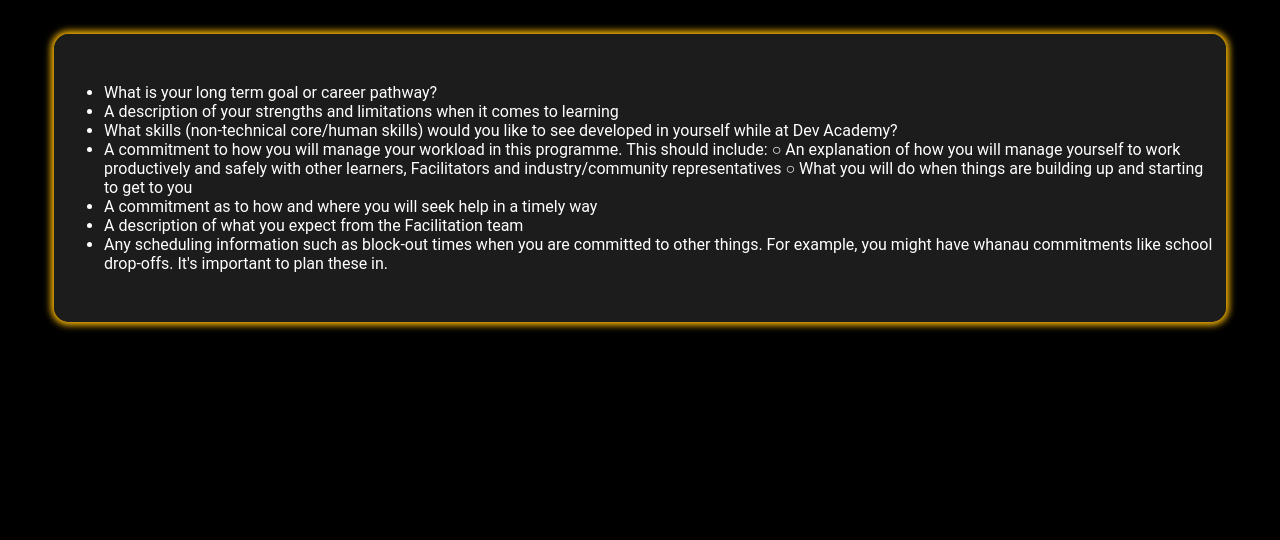
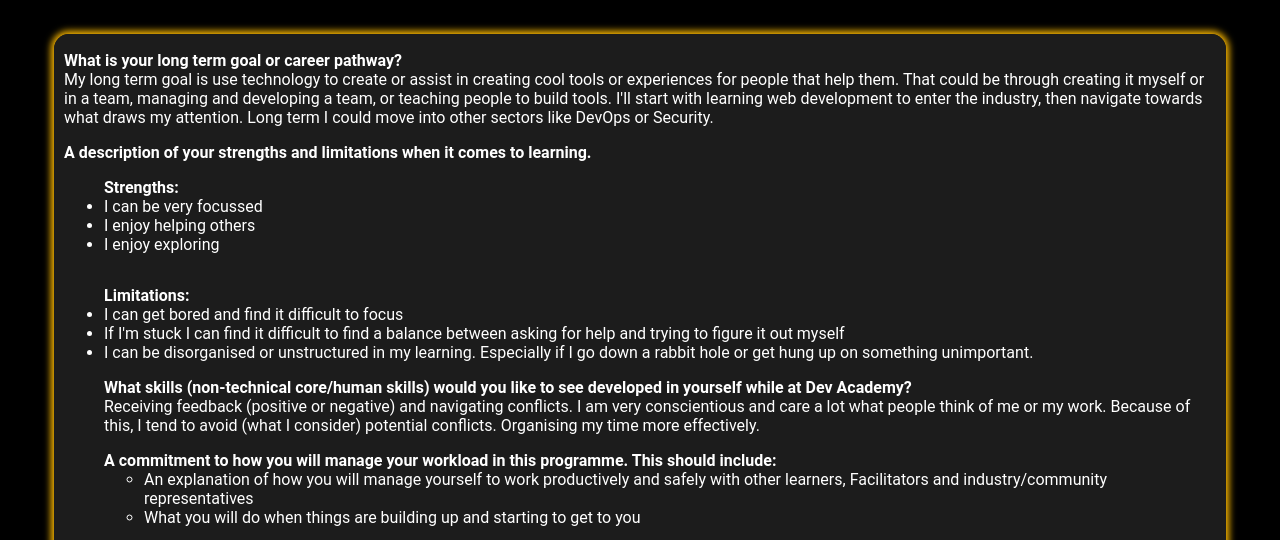
Before and after one commit to andrew-trotter/andrew-trotter.github.io, a plain HTML site: page blog/learning-plan.html in a window 1280 px wide. Shown: the part 362-902 px from the top of the page. Before the commit the page ends 800 px from the top, so only its background shows below. Drawn offline with Linux system fonts and the light colour scheme.

Commit message:
Added content for learning plan

```diff
--- a/blog/learning-plan.html
+++ b/blog/learning-plan.html
@@ -5,7 +5,7 @@
     <meta http-equiv="X-UA-Compatible" content="IE=edge">
     <meta name="viewport" content="width=device-width, initial-scale=1.0">
     <link rel="stylesheet" href="../styles/main.css" type="text/css">
-    <title>Identity & Values</title>
+    <title>Learning Plan</title>
   </head>
   <body>
     <header>
@@ -24,33 +24,44 @@
       </aside> -->
 <!-- Blog post starts -->
       <section class="blog-box">
-        <p> <ul>
-          <li>
-            What is your long term goal or career pathway?
-          </li>
-          <li>
-            A description of your strengths and limitations when it comes to learning
-          </li>
-          <li>
-            What skills (non-technical core/human skills) would you like to see developed in yourself while at Dev Academy?
-          </li>
-          <li>
-            A commitment to how you will manage your workload in this programme. This should include:
-            ○ An explanation of how you will manage yourself to work productively and safely with other learners, Facilitators and industry/community representatives
-            ○ What you will do when things are building up and starting to get to you</li>
-          <li>
-            A commitment as to how and where you will seek help in a timely way
-          </li>
-          <li>
-            A description of what you expect from the Facilitation team
-          </li>
-          <li>
-            Any scheduling information such as block-out times when you are committed to other things. For example, you might have whanau commitments like school drop-offs. It's important to plan these in.
-          </li>
-        </ul>
+        <p>
+        <strong> What is your long term goal or career pathway?</strong> <br>
+        My long term goal is use technology to create or assist in creating cool tools or experiences for people that help them.  That could be through creating it myself or in a team, managing and developing a team, or teaching people to build tools. I'll start with learning web development to enter the industry, then navigate towards what draws my attention. Long term I could move into other sectors like DevOps or Security.
+      </p>
+        <strong>A description of your strengths and limitations when it comes to learning.</strong>
+              <ul><strong>Strengths:</strong>
+                <li>I can be very focussed</li>
+                <li>I enjoy helping others</li>
+                <li>I enjoy exploring</li>
+              </ul>
+              <ul><strong>Limitations:</strong>
+                <li>I can get bored and find it difficult to focus</li>
+                <li>If I'm stuck I can find it difficult to find a balance between asking for help and trying to figure it out myself</li>
+                <li>I can be disorganised or unstructured in my learning. Especially if I go down a rabbit hole or get hung up on something unimportant.</li>
+
+              <p><strong> What skills (non-technical core/human skills) would you like to see developed in yourself while at Dev Academy?</strong> <br>
+              Receiving feedback (positive or negative) and navigating conflicts. I am very conscientious and care a lot what people think of me or my work. Because of this, I tend to avoid (what I consider) potential conflicts.
+              Organising my time more effectively.</p>
 
 
-        </p>
+              <strong> A commitment to how you will manage your workload in this programme. This should include:</strong>
+              <ul>
+                <li>An explanation of how you will manage yourself to work productively and safely with other learners, Facilitators and industry/community representatives</li>
+                <li>What you will do when things are building up and starting to get to you</li>
+              </ul>
+              <p> I commit to behaving in a professional manner and will aim to not derail the productivity of my peers. I will treat others with respect, patience and kindness. I will promote a cooperative and encouraging learning environment to work will with others.
+              To manage my workload I will use commit the time necessaryand use timeblocks as a guideline.
+              If I find the workload is getting too much, and help from peers isn't adequate, I will contact a facilitator to help me make a plan for how to prioritise and manage it more effectively. I will be open to this being a logistical/organisational or personal/emotional resolution.</p>
+
+             <strong> A commitment as to how and where you will seek help in a timely way </strong>
+             <p>If I find myself getting distracted or too focussed on something, I will try to make a note of it for later reading. I will participate fully throughout the course and share if I have questions, answers or concerns. I will support others as best I can.</p>
+
+             <strong> A description of what you expect from the Facilitation team: </strong>
+              <p> I expect the facilitation team to be professional, respectful, kind and reasonable. I expect them to foster an encouraging and supportive learning environment.</p>
+            <strong>Any scheduling information such as block-out times when you are committed to other things. For example, you might have whanau commitments like school drop-offs. It's important to plan these in.</strong>
+
+
+
       </section>
     </main>
     <footer>
```
